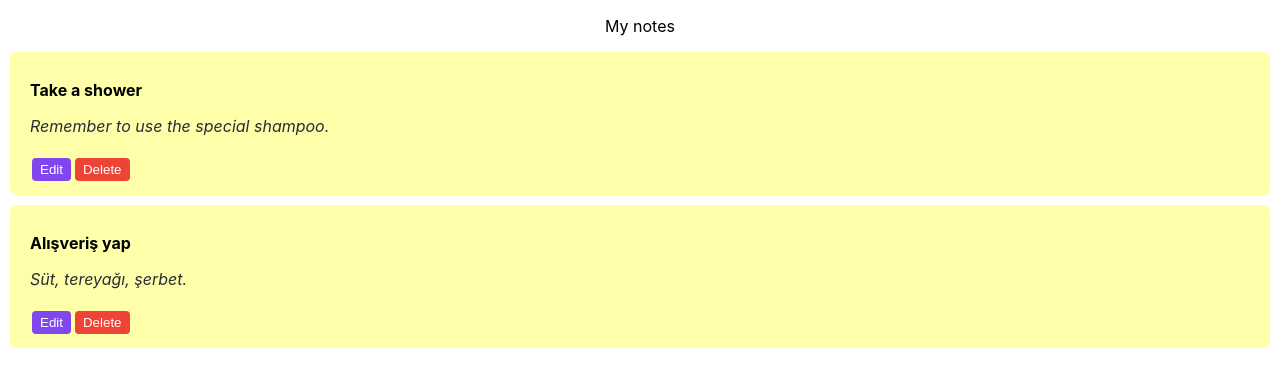
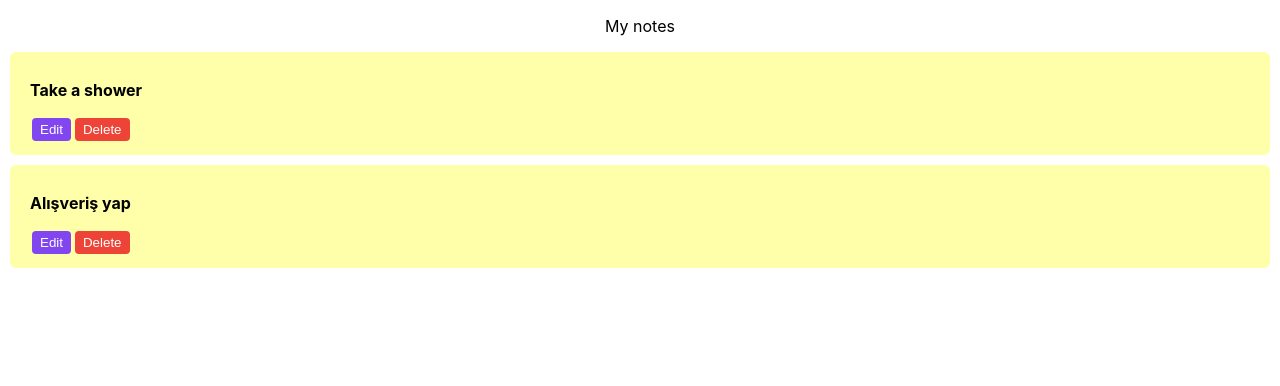
Before and after one commit to BartCzech/React.js-Notes-Project, a React (Create React App) app in the folder frontend/: page / in a window 1280 px wide. Shown: the top 386 px of the page. Built offline with nearby package versions, Linux system fonts and the light colour scheme.

Commit message:
Collapsing description - working

```diff
--- a/frontend/src/components/Notes/Note/Note.js
+++ b/frontend/src/components/Notes/Note/Note.js
@@ -1,11 +1,19 @@
-import React from "react";
+import React, { useState } from "react";
 
 function Note(props) {
 
+  const [showDesc, setShowDesc] = useState(false);
+
+  const toggleDesc = () => {
+    setShowDesc(!showDesc);
+  }
+
   return (
     <div className="note">
-      <p>{props.title}</p>
-      <div className="description">{props.body}</div>
+      <p onClick={() => toggleDesc()}>{props.title}</p>
+      {showDesc && (
+        <div className="description">{props.body}</div>
+      )}
       <button>Edit</button>
       <button
         className="delete"
--- a/frontend/src/components/Notes/Notes.js
+++ b/frontend/src/components/Notes/Notes.js
@@ -6,7 +6,8 @@ class Notes extends React.Component {
   constructor(props) {
     super(props);
 
-    this.notes = [
+    this.state = {
+      notes: [
         {
           id: "2323",
           title: "Take a shower",
@@ -17,13 +18,14 @@ class Notes extends React.Component {
           title: "Alışveriş yap",
           body: "Süt, tereyağı, şerbet.",
         },
-    ];
+      ]
+    };
   }
 
   deleteNote(id) {
     console.log("Deleting note: " + id);
-    const notes = [...this.notes].filter(note => note.id !== id);
-    this.notes = notes;
+    const notes = [...this.state.notes].filter(note => note.id !== id);
+    this.setState({notes});
   }
 
   render() {
@@ -31,8 +33,9 @@ class Notes extends React.Component {
       <div>
         <p>My notes</p>
 
-        {this.notes.map((note) => (
+        {this.state.notes.map((note) => (
           <Note
+            key={note.id}
             title={note.title}
             body={note.body}
             id={note.id}
```
Also changed, not shown: frontend/src/components/Notes/NewNote/NewNote.js (added). Lines whose indentation alone changed are shown as unchanged.
